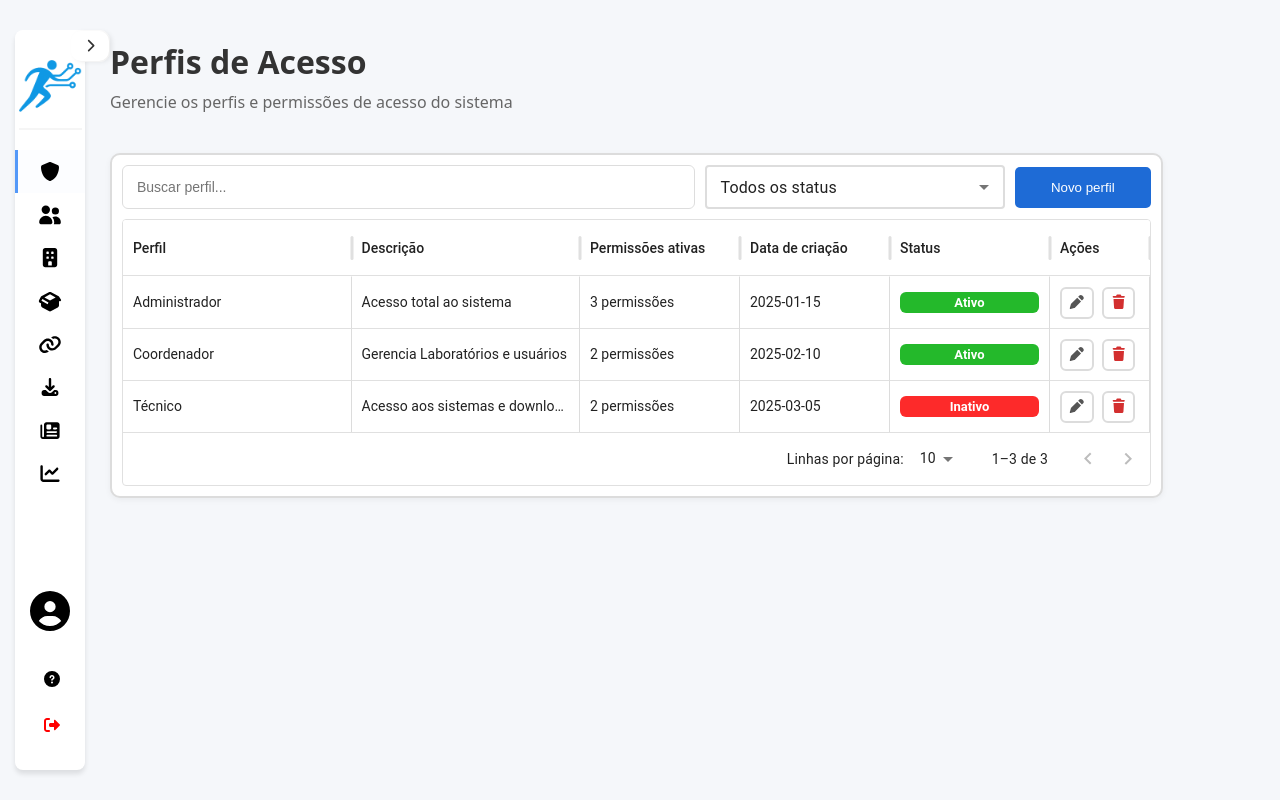
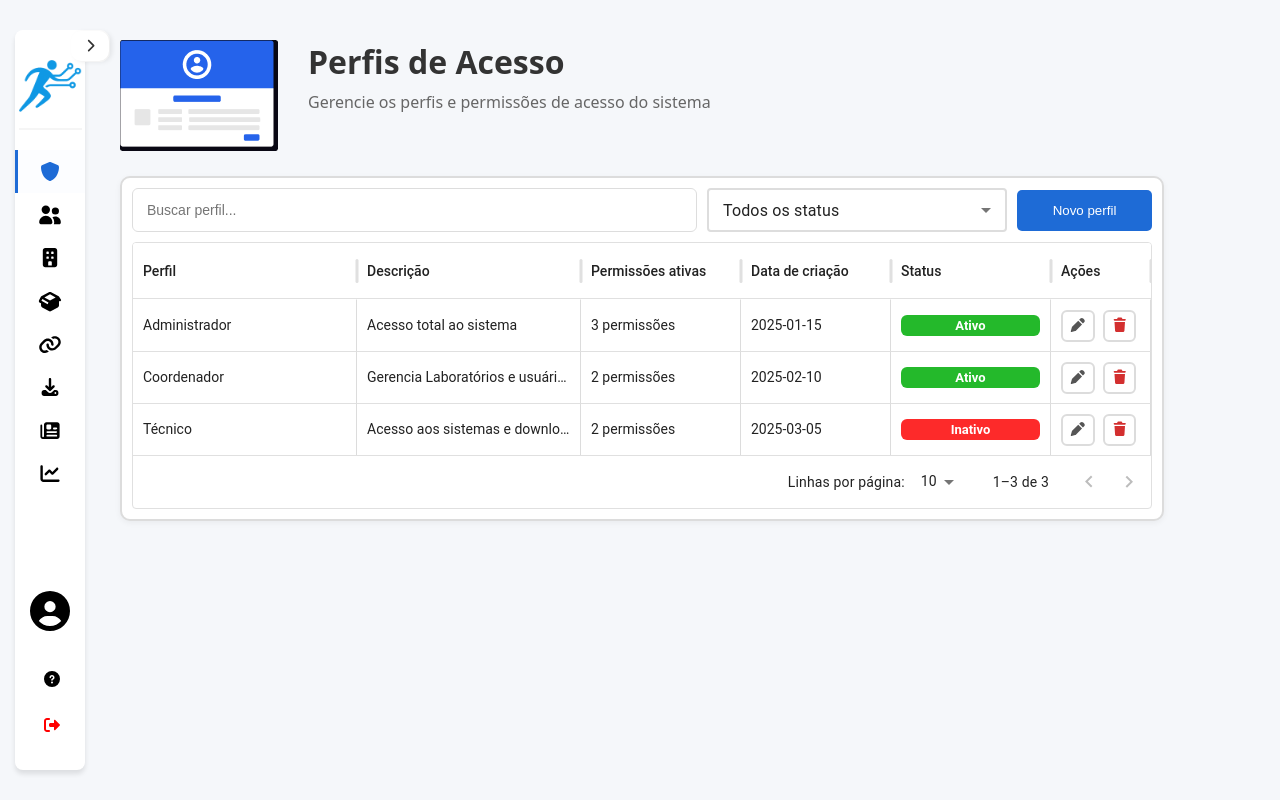
Before and after one commit to matheuskrs/integraLab, a React (Vite) app: page /access in a window 1280 px wide. Built offline with nearby package versions, Linux system fonts and the light colour scheme.

Commit message:
feat: adds tooltips on sidebar when it's collapsed, error page now allows redirecting back to previous page

```diff
--- a/package.json
+++ b/package.json
@@ -16,6 +16,7 @@
     "@fortawesome/free-solid-svg-icons": "^7.1.0",
     "@fortawesome/react-fontawesome": "^3.1.1",
     "@mui/x-data-grid": "^8.25.0",
+    "@tippyjs/react": "^4.2.6",
     "react": "^19.2.0",
     "react-dom": "^19.2.0",
     "react-router-dom": "^7.12.0"
--- a/src/components/Sidebar/Sidebar.jsx
+++ b/src/components/Sidebar/Sidebar.jsx
@@ -21,6 +21,8 @@ import {
 import { useNavigate } from "react-router-dom";
 import { useToast } from "../../contexts/useToast";
 import { useGlobalLoading } from "../Loading/GlobalLoadingContext";
+import Tippy from "@tippyjs/react";
+import "tippy.js/dist/tippy.css";
 
 export default function Sidebar({ activePage }) {
   const [collapsed, setCollapsed] = useState(true);
@@ -85,12 +87,12 @@ export default function Sidebar({ activePage }) {
   const handleLogout = async () => {
     try {
       showLoading("Desconectando sessão");
-      navigator("/", {replace: true});
+      navigator("/", { replace: true });
       await sleep(1500);
       toast.success("Sucesso", "Você desconectou de sua conta.");
     } catch (error) {
       toast.error("Erro", error);
-    } finally{
+    } finally {
       hideLoading();
     }
   };
@@ -116,21 +118,35 @@ export default function Sidebar({ activePage }) {
         <nav className="sidebar-nav">
           <ul>
             {MENU_ITEMS.map((item) => (
+              <Tippy
+                key={item.id}
+                content={item.label}
+                placement="right"
+                disabled={!collapsed}
+              >
                 <li
                   key={item.id}
-                title={item.label}
                   className={activePage === item.id ? "active" : ""}
-                onClick={() => activePage != item.id ? navigator(item.path) : ""}
+                  onClick={() =>
+                    activePage != item.id ? navigator(item.path) : ""
+                  }
                 >
                   <FontAwesomeIcon icon={item.icon} />
                   {!collapsed && item.label}
                 </li>
+              </Tippy>
             ))}
           </ul>
         </nav>
       </div>
 
       <div className="sidebar-bottom">
+        <Tippy
+          key="sidebar-user"
+          content="Seu Usuário - Matheus Rodrigues"
+          placement="right"
+          disabled={!collapsed}
+        >
           <div className="user-info">
             <FontAwesomeIcon icon={faCircleUser} className="user-avatar" />
             {!collapsed && (
@@ -140,12 +156,27 @@ export default function Sidebar({ activePage }) {
               </div>
             )}
           </div>
+        </Tippy>
+        <Tippy
+          key="sidebar-help"
+          content="Ajuda"
+          placement="right"
+          disabled={!collapsed}
+        >
           <button className="sidebar-help">
             <FontAwesomeIcon icon={faQuestionCircle} /> {!collapsed && "Ajuda"}
           </button>
+        </Tippy>
+        <Tippy
+          key="sidebar-logout"
+          content="Sair"
+          placement="right"
+          disabled={!collapsed}
+        >
           <button className="sidebar-logout" onClick={handleLogout}>
             <FontAwesomeIcon icon={faRightFromBracket} /> {!collapsed && "Sair"}
           </button>
+        </Tippy>
       </div>
     </aside>
   );
--- a/src/components/Sidebar/sidebar.css
+++ b/src/components/Sidebar/sidebar.css
@@ -128,8 +128,9 @@
 
 .sidebar-nav li.active {
   background: rgba(30, 107, 214, 0.01);
-  border-left: 3px solid #5398f8;
+  border-left: 3px solid var(--main-color);
   cursor:default;
+  color:var(--main-color)
 }
 
 .sidebar-nav li:not(.active):hover {
--- a/src/pages/AccessManagement/AccessManagement.jsx
+++ b/src/pages/AccessManagement/AccessManagement.jsx
@@ -9,10 +9,10 @@ import "./accessManagement.css";
 import { useMediaQuery } from "@mui/material";
 import { Select, MenuItem } from "@mui/material";
 import { useEffect, useMemo, useCallback, useState } from "react";
-
+import Tippy from "@tippyjs/react";
 import { useGlobalLoading } from "../../components/Loading/GlobalLoadingContext";
 import { useToast } from "../../contexts/useToast";
-
+import profileAccessImg from "../../assets/AccessManagement/ProfileAccessImg.png";
 export default function AccessManagement() {
   const [rows, setRows] = useState([]);
   const [status, setStatus] = useState(0);
@@ -231,16 +231,23 @@ export default function AccessManagement() {
             ...col,
             renderCell: (params) => (
               <div className="grid-actions">
-                <button title="Editar" onClick={() => onOpenEdit(params.row)}>
+                <Tippy key="btn-edit-title" content="Editar" placement="right">
+                  <button onClick={() => onOpenEdit(params.row)}>
                     <FontAwesomeIcon icon={faPen} />
                   </button>
+                </Tippy>
+                <Tippy
+                  key="btn-remove-title"
+                  content="Remover"
+                  placement="right"
+                >
                   <button
-                  title="Remover"
                     className="danger"
                     onClick={() => confirmDelete(params.row)}
                   >
                     <FontAwesomeIcon icon={faTrash} />
                   </button>
+                </Tippy>
               </div>
             ),
           },
@@ -249,10 +256,19 @@ export default function AccessManagement() {
 
   return (
     <div>
+      <div class="header-wrapper">
+        {!isMobile && (
+          <div className="header-img-wrapper">
+            <img src={profileAccessImg} />
+          </div>
+        )}
+        <div className="header-content-wrapper">
           <h1 className="access-title">Perfis de Acesso</h1>
           <p className="access-subtitle">
             Gerencie os perfis e permissões de acesso do sistema
           </p>
+        </div>
+      </div>
       <div className="grid-wrapper">
         <div className="grid-header-wrapper">
           <input
--- a/src/pages/AccessManagement/accessManagement.css
+++ b/src/pages/AccessManagement/accessManagement.css
@@ -1,7 +1,11 @@
 .access-container {
-  padding: 40px 0px 0px 110px;
+  padding: 40px 0px 0px 120px;
 }
-
+.header-wrapper{
+  display:flex;
+  gap:30px;
+  margin-bottom:20px;
+}
 .access-title {
   font-size: 32px;
   font-weight: 600;
@@ -96,16 +100,16 @@
 .modal-form .field input {
   padding: 10px 12px;
   border-radius: 4px;
-  border: 1px solid #ccc;
   font-size: 14px;
   background-color: white;
   color: black;
   outline: none;
-  transition: 200ms ease-in-out;
+  border: #ddd 2px solid;
+  transition: 140ms ease-in-out;
 }
 
 .modal-form .field input:focus {
-  border: var(--main-color) 2px solid;
+  border-color: var(--main-color);
 }
 
 .modal-actions {
--- a/src/pages/ErrorPage/ErrorPage.jsx
+++ b/src/pages/ErrorPage/ErrorPage.jsx
@@ -1,4 +1,8 @@
-import { useNavigate, useRouteError, isRouteErrorResponse } from "react-router-dom";
+import {
+  useNavigate,
+  useRouteError,
+  isRouteErrorResponse,
+} from "react-router-dom";
 import "./errorPage.css";
 
 export default function ErrorPage() {
@@ -36,6 +40,13 @@ export default function ErrorPage() {
     title = "Erro interno";
     message = error.message || message;
   }
+  const handleGoBack = () => {
+    if (window.history.length > 1) {
+      navigate(-1);
+    } else {
+      navigate("/");
+    }
+  };
 
   return (
     <div className="notfound-container">
@@ -43,8 +54,8 @@ export default function ErrorPage() {
       <h2>{title}</h2>
       <p>{message}</p>
 
-      <button onClick={() => navigate("/")}>
-        Voltar para o início
+      <button onClick={handleGoBack}>
+        {window.history.length > 1 ? "Voltar" : "Ir para o início"}
       </button>
     </div>
   );
```
Also changed, not shown: src/assets/AccessManagement/ProfileAccessImg.png (added), src/pages/Users/Users.jsx (added), src/pages/Users/UsersPage.jsx (deleted), src/pages/Users/users.css (added), src/pages/Users/users.service.js (deleted), 1 other file (tests, documents, lock files or other folders). Lines whose indentation alone changed are shown as unchanged.
